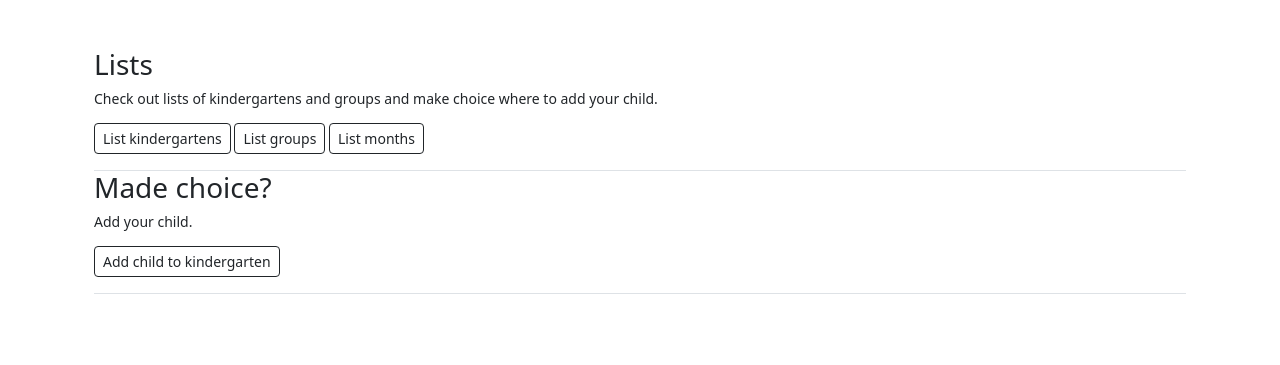
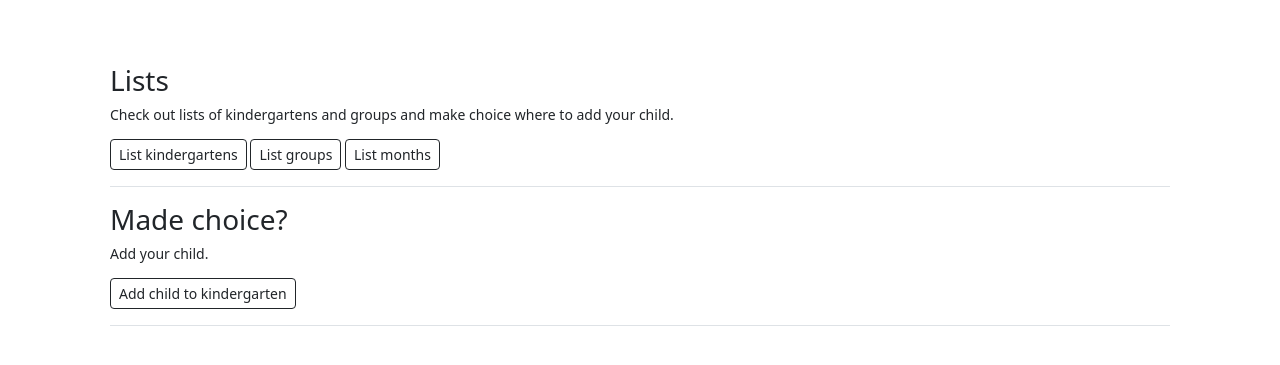
Before and after one commit to nameses/kindergartenDB_python, a Django app: page / in a window 1280 px wide. Shown: the part 72-437 px from the top of the page. Run offline with Django 4.2, Linux system fonts and the light colour scheme; the visitor is signed in with stand-in values (Sample User, id 1).

Commit message:
wip: html refactor

```diff
--- a/kindergartenDB/templates/kindergarten/index.html
+++ b/kindergartenDB/templates/kindergarten/index.html
@@ -5,7 +5,7 @@
 {% block content %}
 
     {% if request.user.is_authenticated %}
-        <div class="border-bottom pb-3 mb-0 small lh-sm">
+        <div class="border-bottom pb-3 m-3 small lh-sm">
             <h3>Lists</h3>
             <p>Check out lists of kindergartens and groups and make choice where to add your child.</p>
             <a href="/kindergartens/" class="btn btn-outline-dark btn-sm">List kindergartens</a>
@@ -14,7 +14,7 @@
                 <a href="/months/" class="btn btn-outline-dark btn-sm">List months</a>
             {% endif %}
         </div>
-        <div class="border-bottom pb-3 mb-0 small lh-sm">
+        <div class="border-bottom pb-3 m-3 small lh-sm">
             <h3>Made choice?</h3>
             <p>Add your child.</p>
             <a href="/child/add/" class="btn btn-outline-dark btn-sm">Add child to kindergarten</a>
```
Also changed, not shown: kindergartenDB/templates/kindergarten/kindergarten_list_payments.html (+5 -13 lines).
